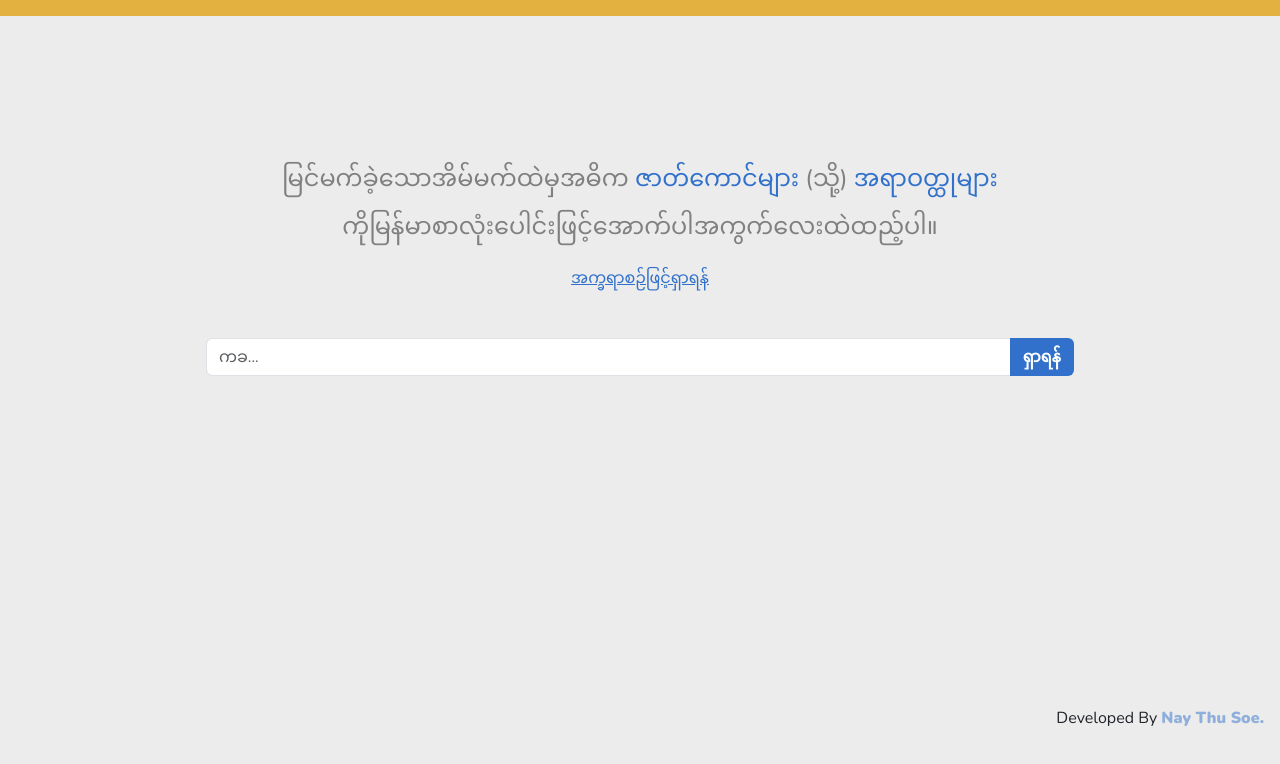
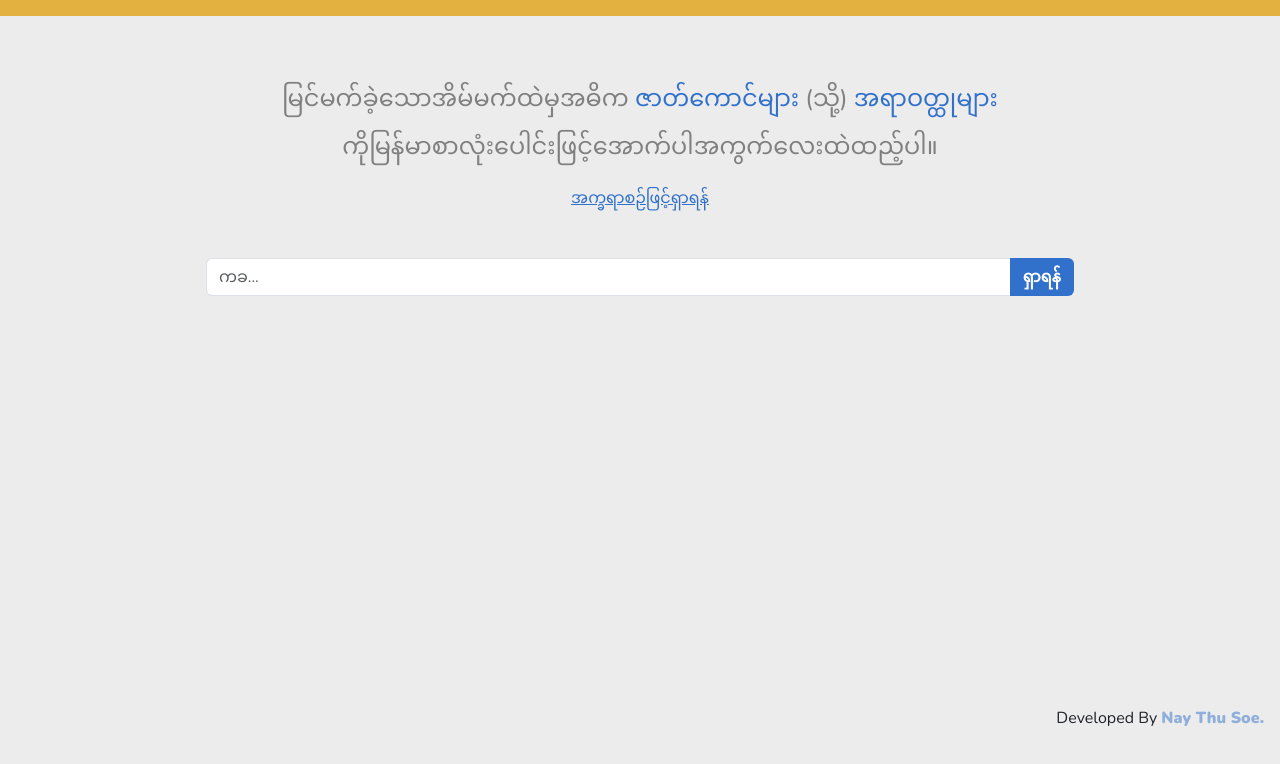
Before and after one commit to nay6060/DreamDictionary, a website: page index.html in a window 1280 px wide. Shown: the part 54-818 px from the top of the page. Drawn offline with nearby package versions, Linux system fonts and the light colour scheme.

Commit message:
final1 commit

```diff
--- a/style.css
+++ b/style.css
@@ -17,6 +17,12 @@
     transition: .2s linear;
     font-family: 'Nunito', sans-serif;
     font-size:100%;
+}
+
+html{
+    overflow-x:hidden;
+    scroll-behavior: smooth;
+    scroll-padding-top:8rem;
 }
 
 body{
@@ -103,7 +109,7 @@ header .colorContainer .color3{
 /* inputContainer  */
 
 .inputContainer{
-    padding-top:13rem;
+    padding-top:8rem;
     display: block;
 }
 
@@ -142,7 +148,7 @@ header .colorContainer .color3{
 .inputContainer .list-group{
     width:70%;
     margin:0 auto;
-    height: 400px;
+    height: 300px;
     overflow: auto;
 }
 
@@ -233,7 +239,7 @@ header .colorContainer .color3{
 }
 
 .resultContainer .list-group{
-    height: 700px;
+    height: 400px;
     overflow: auto;
 }
 .resultContainer .list-group::-webkit-scrollbar{
@@ -275,6 +281,7 @@ header .colorContainer .color3{
 /* previousButton  */
 .previousButton{
     position:fixed;
+    z-index: 1000;
     top:7rem;
     left:2rem;
     padding:.7rem 1rem;
```
